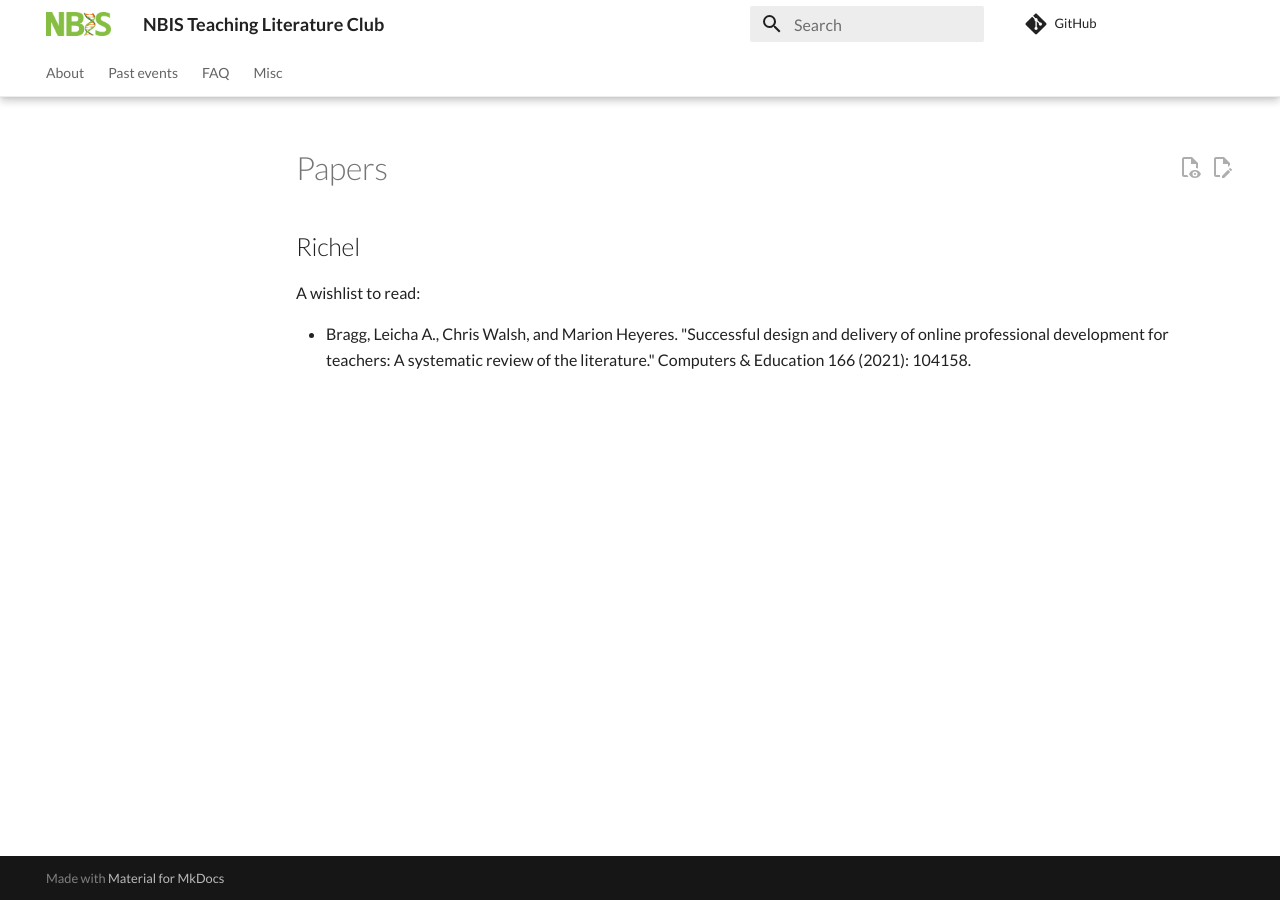
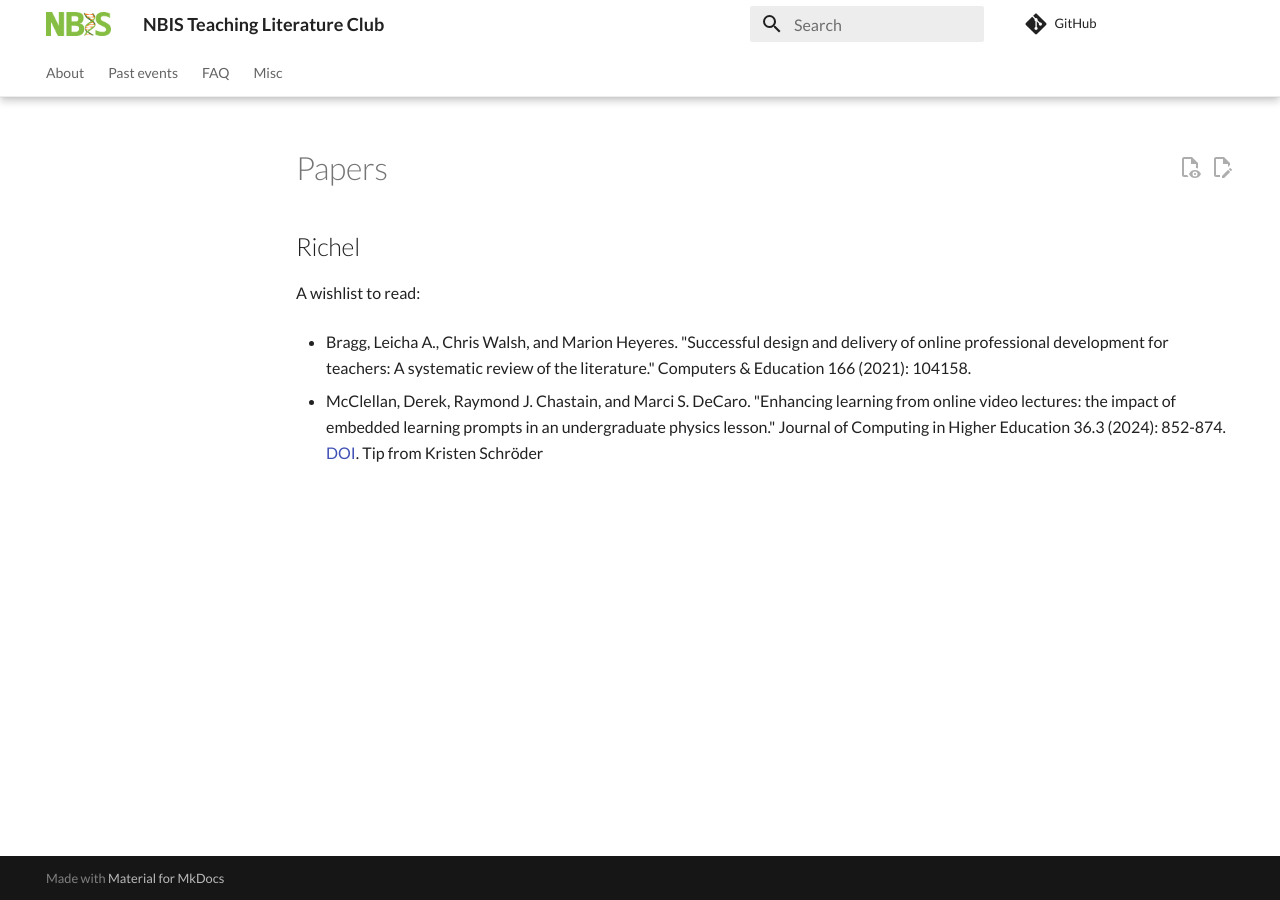
Before and after one commit to NBISweden/teaching_literature_club, an MkDocs documentation site: the page built from docs/papers_wishlist.md, in a window 1280 px wide. Built offline with MkDocs 1.6.1 and Material for MkDocs 9.7.7, drawn with Linux system fonts in a browser that asks for light colours; comment, search, counter and statistics services are not loaded.

Commit message:
Add paper to wishlist

```diff
--- a/docs/papers_wishlist.md
+++ b/docs/papers_wishlist.md
@@ -8,3 +8,11 @@ A wishlist to read:
   "Successful design and delivery of online professional development for
   teachers: A systematic review of the literature."
   Computers & Education 166 (2021): 104158.
+
+
+- McClellan, Derek, Raymond J. Chastain, and Marci S. DeCaro.
+  "Enhancing learning from online video lectures:
+  the impact of embedded learning prompts in an undergraduate physics lesson."
+  Journal of Computing in Higher Education 36.3 (2024): 852-874.
+  [DOI](https://doi.org/10.1007/s12528-023-09379-w).
+  Tip from Kristen Schröder
```
